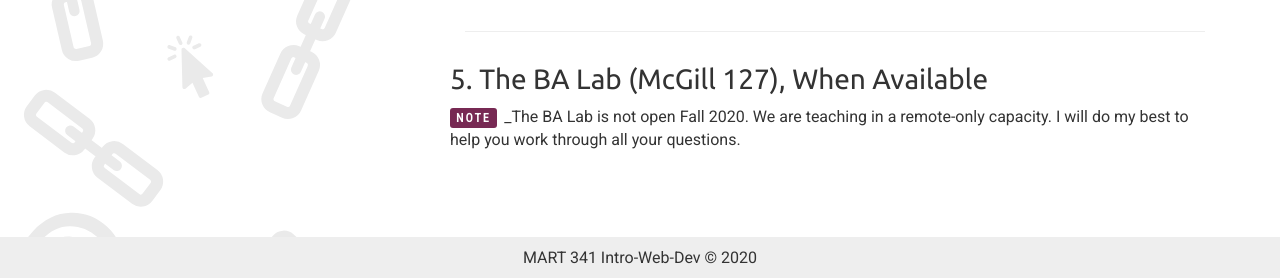
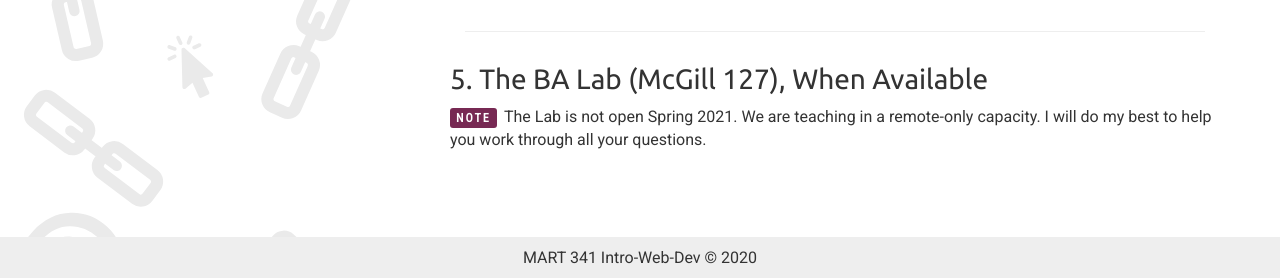
Before and after one commit to Montana-Media-Arts/341-web-design-Spring2021, a Jekyll site: the page built from resources.html, in a window 1280 px wide and 1312 px high. Shown: the part 1031-1309 px from the top of the window. Built offline with Jekyll 4.4.1, drawn with Linux system fonts in a browser that asks for light colours; nearby versions of some CDN libraries.

Commit message:
updated text

```diff
--- a/_data/moodle.yml
+++ b/_data/moodle.yml
@@ -1,7 +1,7 @@
 # Moodle Links to Update Each Semester/Session
 
 # Only the main site and pages need to be updated
-main:       https://moodle.umt.edu/course/view.php?id=39473 #Spring 2021
+main:      https://moodle.umt.edu/course/view.php?id=39473 #Spring 2021
 syllabus:  https://moodle.umt.edu/mod/resource/view.php?id=1759127&redirect=1
 schedule:
 contact:    https://moodle.umt.edu/user/profile.php?id=3355
--- a/about.html
+++ b/about.html
@@ -81,7 +81,7 @@ author: Justine
                 <p>Game Designer, mobile application developer, Director of UM Esports, creative technologist, dad, husband, mountain biker.</p>
                 <p>
                   <a href="mailto:michael.cassens@umontana.edu" target="_blank"><i class="fas fa-envelope fa-lg"></i></a>
-                  <a href="https://calendly.com/michael-cassens/341-meeting" target="_blank"><i class="fab fa-lg fa-calendar"></i></a>
+                  <a href="https://calendly.com/michael-cassens/341-meeting" target="_blank"><i class="fa-calendar fa-lg fas"></i></a>
                   <a href="https://twitter.com/retrog4m3r" target="_blank"><i class="fab fa-lg fa-twitter"></i></a>
                   <a href="http://grizzlyesportsum.com/" target="_blank"><i class="fas fa-home fa-lg"></i></a>
                 </p>
--- a/resources.html
+++ b/resources.html
@@ -87,7 +87,7 @@ author: Michael
                     <h3>5. The BA Lab (McGill 127), When Available</h3>
 
 
-                    <p><span class="label label-info">Note</span> _The BA Lab is not open Fall 2020. We are teaching in a remote-only capacity. I will do my best to help you work through all your questions.</p>
+                    <p><span class="label label-info">Note</span> The Lab is not open Spring 2021. We are teaching in a remote-only capacity. I will do my best to help you work through all your questions.</p>
                 </div>
             </div>
         </div>
```
Also changed, not shown: _docs/topic-00/01-learning-resources/page-03.md (+1 -1 lines).
